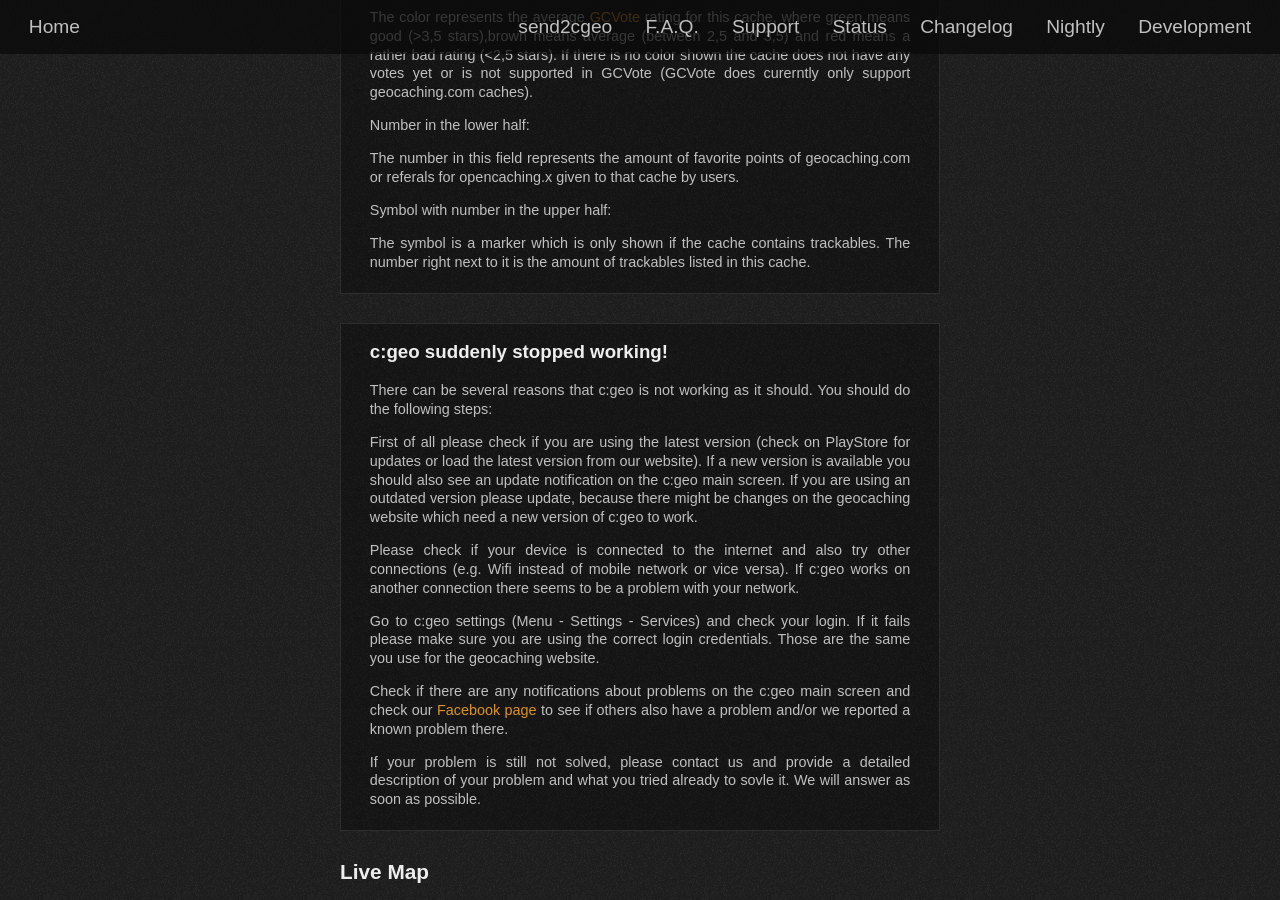
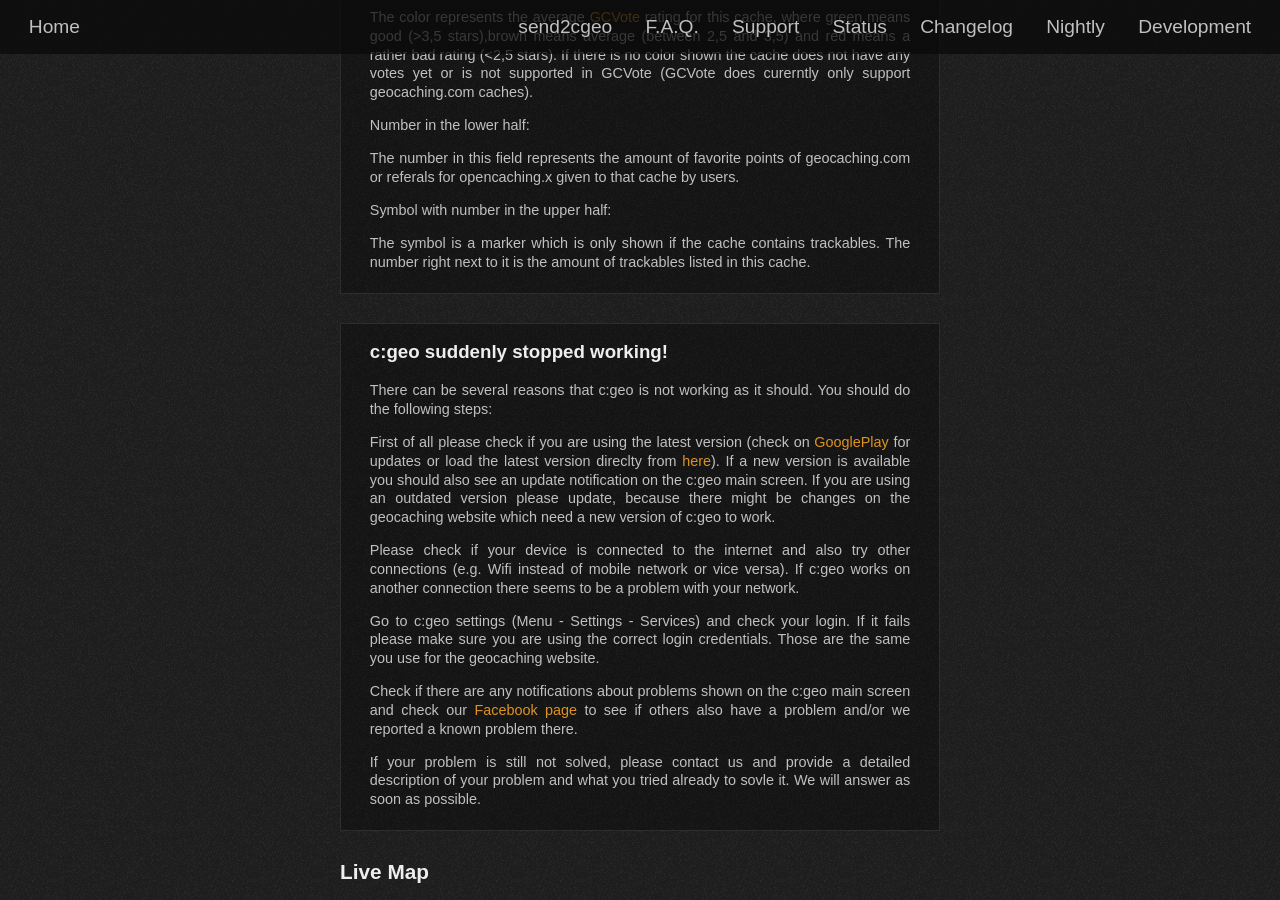
Before and after one commit to cgeo/cgeo.github.io, a Jekyll site: the page built from faq.html, in a window 1280 px wide and 900 px high, scrolled down 11161 px. Built offline with Jekyll 4.4.1, drawn with Linux system fonts in a browser that asks for light colours; some web fonts are replaced.

Commit message:
Insert hyperlinks

```diff
--- a/_data/faq.yml
+++ b/_data/faq.yml
@@ -372,7 +372,7 @@
             There can be several reasons that c:geo is not working as it should.
             You should do the following steps:
 
-            First of all please check if you are using the latest version (check on PlayStore for updates or load the latest version from our website). If a new version is available you should also see an update notification on the c:geo main screen.
+            First of all please check if you are using the latest version (check on [GooglePlay](https://play.google.com/store/apps/details?id=cgeo.geocaching) for updates or load the latest version direclty from [here](https://github.com/cgeo/cgeo/releases/latest)). If a new version is available you should also see an update notification on the c:geo main screen.
             If you are using an outdated version please update, because there might be changes on the geocaching website which need a new version of c:geo to work.
 
             Please check if your device is connected to the internet and also try other connections (e.g. Wifi instead of mobile network or vice versa).
@@ -381,7 +381,7 @@
             Go to c:geo settings (Menu - Settings - Services) and check your login.
             If it fails please make sure you are using the correct login credentials. Those are the same you use for the geocaching website.
 
-            Check if there are any notifications about problems on the c:geo main screen and check our [Facebook page](https://www.facebook.com/android.geocaching) to see if others also have a problem and/or we reported a known problem there.
+            Check if there are any notifications about problems shown on the c:geo main screen and check our [Facebook page](https://www.facebook.com/android.geocaching) to see if others also have a problem and/or we reported a known problem there.
 
             If your problem is still not solved, please contact us and provide a detailed description of your problem and what you tried already to sovle it. We will answer as soon as possible.
 
```
